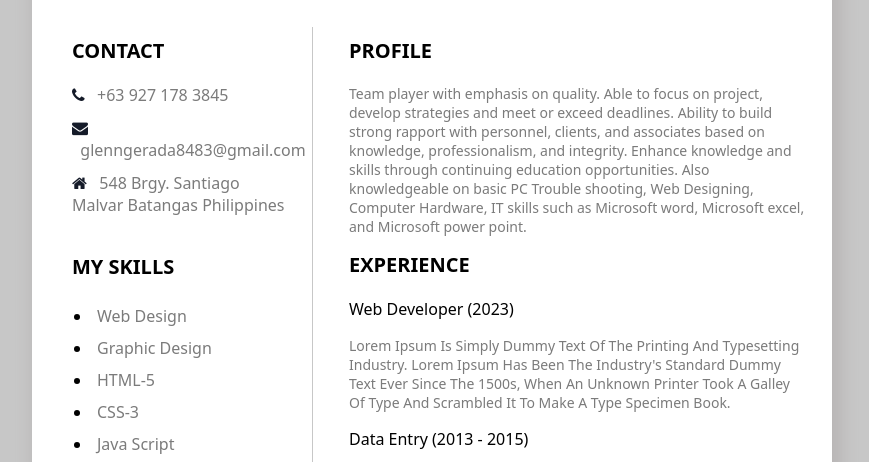
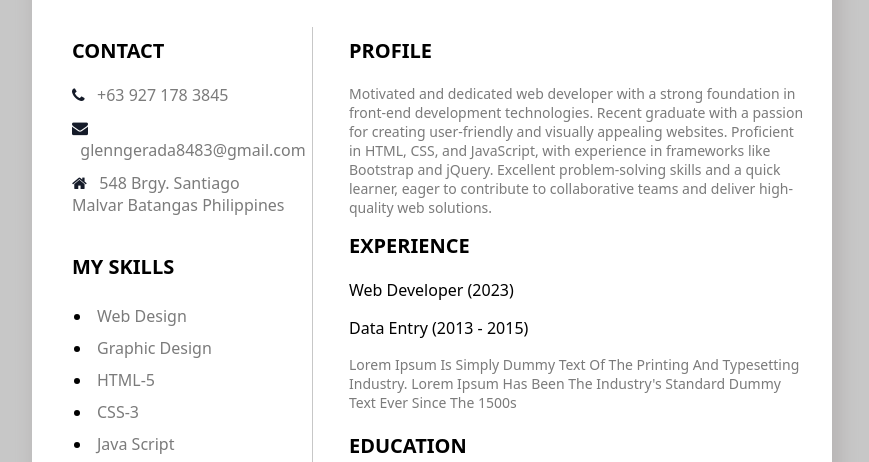
Before and after one commit to glenn0804/CV-Final, a plain HTML site: page index.html in a window 1280 px wide. Shown: the part 303-765 px from the top of the page, without its empty margins (208-1077 px from the left). Drawn offline with Linux system fonts and the light colour scheme.

Commit message:
change profile paragraph

```diff
--- a/index.html
+++ b/index.html
@@ -50,17 +50,16 @@
 		<div class="col-div-8">
 			<div class="content-box">
 				<p class="head">profile</p>
-				<p class="p3" style="font-size: 14px;">Team player with emphasis on quality. Able to focus on project, develop strategies and meet or exceed deadlines. Ability to build strong rapport with personnel, clients, and associates based on knowledge, professionalism, and integrity.
-					Enhance knowledge and skills through continuing education opportunities.
-					Also knowledgeable on basic PC Trouble shooting, Web Designing, Computer Hardware, IT skills such as Microsoft word, Microsoft excel, and Microsoft power point.
+				<p class="p3" style="font-size: 14px;">Motivated and dedicated web developer with a strong foundation in front-end development technologies.
+					Recent graduate with a passion for creating user-friendly and visually appealing websites.
+					Proficient in HTML, CSS, and JavaScript, with experience in frameworks like Bootstrap and jQuery.
+					Excellent problem-solving skills and a quick learner, eager to contribute to collaborative teams and deliver high-quality web solutions.
 				</p>
 				<p class="head">EXPERIENCE</p>
 
 				<p>Web Developer (2023)</p>
 				<p class="p-4">
-					Lorem Ipsum Is Simply Dummy Text Of The Printing And Typesetting Industry. Lorem Ipsum Has Been The
-					Industry's Standard Dummy Text Ever Since The 1500s, When An Unknown Printer Took A Galley Of Type
-					And Scrambled It To Make A Type Specimen Book.
+
 				</p>
 
 				<p>Data Entry (2013 - 2015)</p>
```
